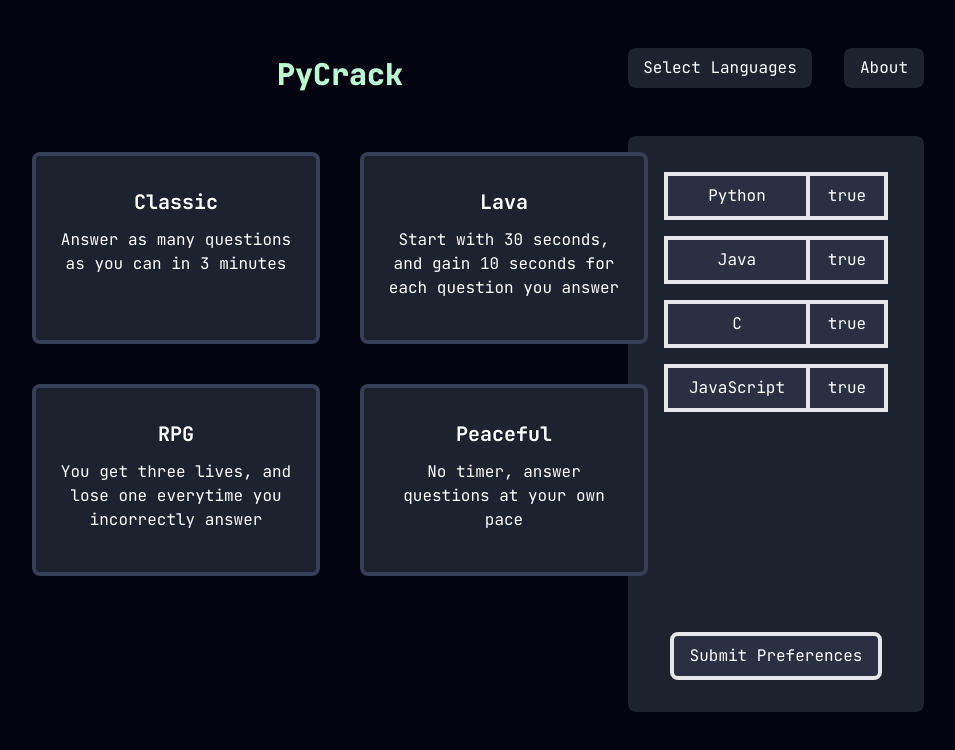
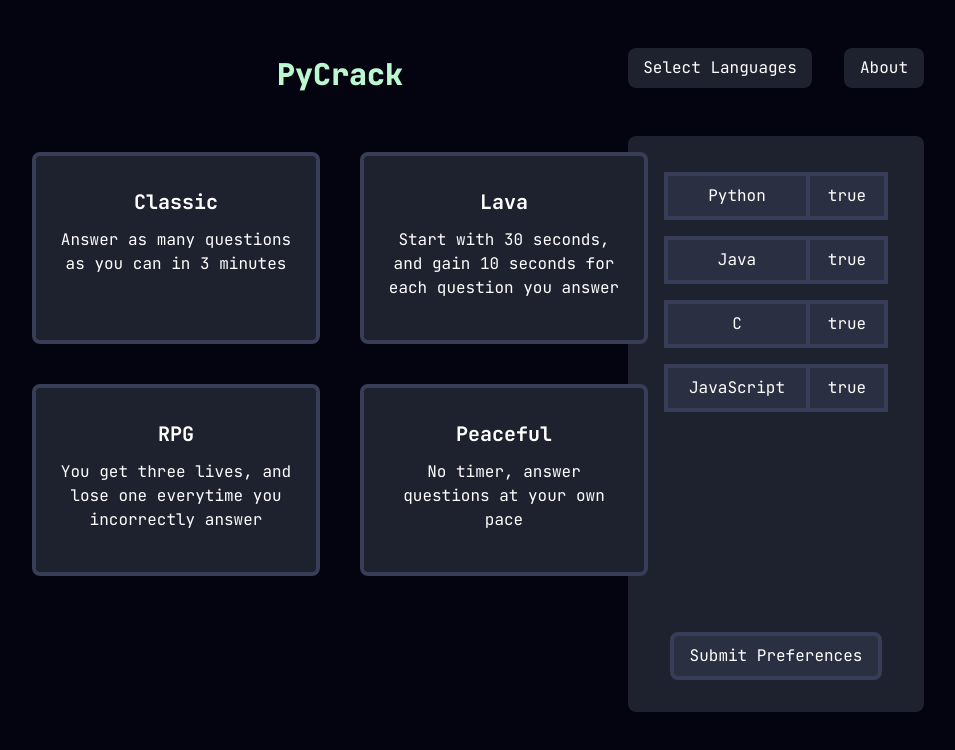
Before and after one commit to seabiscuit-iv/pycrack, a React (Create React App) app: page / in a window 1280 px wide. Both pictures are taken after a click on the button "Select Languages". Shown: the top 750 px of the page, without its empty margins (300-1255 px from the left). Built offline with nearby package versions, Linux system fonts and the light colour scheme.

Commit message:
changed colors of borders in the menu

```diff
--- a/src/LangButton.tsx
+++ b/src/LangButton.tsx
@@ -14,10 +14,10 @@ function LangButton(props : LangButtonProps) {
 
   return (
     <div className="flex flex-row font-jb-mono my-2">
-      <div className="border-4 border-r-2 p-2 w-36 bg-[#2b2f42]">
+      <div className="border-4 border-r-2 p-2 w-36 bg-[#2b2f42] border-[#383e57]">
         <p>{props.name}</p>
       </div>
-      <button onClick={() => {props.toggle(); setSeed(Math.random())}} className={"border-4 border-l-2 p-2 w-20 hover:bg-[#383e57]" + (props.get() ? " bg-[#2b2f42]" : "")}>
+      <button onClick={() => {props.toggle(); setSeed(Math.random())}} className={"border-4 border-l-2 p-2 w-20 border-[#383e57] hover:bg-[#383e57]" + (props.get() ? " bg-[#2b2f42]" : "")}>
         <p>
           {props.get() ? "true" : "false"}
         </p>
--- a/src/Menu.tsx
+++ b/src/Menu.tsx
@@ -30,7 +30,7 @@ function Menu (props : ResetFunc) {
             if (props.reload !== undefined) {
               props.reload();
             }
-          }} className="bg-[#2b2f42] hover:bg-[#383e57] border-4 py-2 px-4 rounded-lg mt-auto mb-8">
+          }} className="bg-[#2b2f42] hover:bg-[#383e57] border-4 py-2 px-4 rounded-lg mt-auto mb-8 border-[#383e57]">
           Submit Preferences
         </button>
       </div>
```
